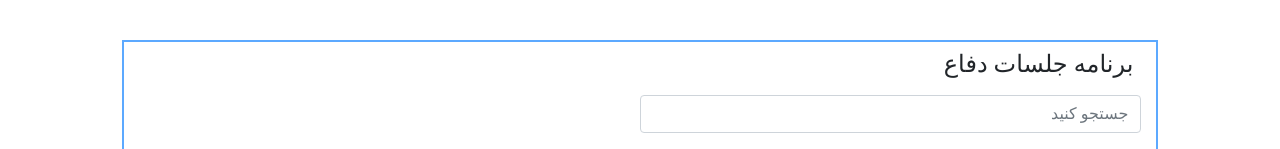
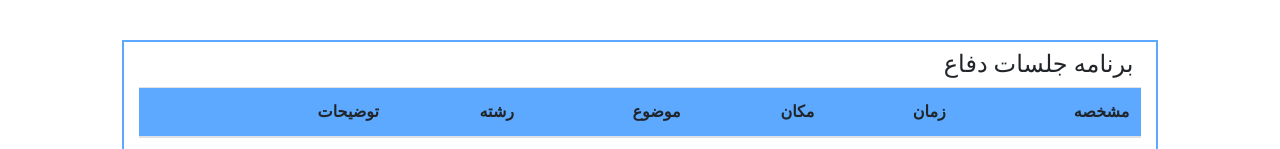
Before and after one commit to ashkantaravati/TDRRS, a Django app: a page that uses public/templates/public/defense_schedule.html in a window 1280 px wide. Shown: the part 140-289 px from the top of the page. Run offline with Django 3.2, Linux system fonts and the light colour scheme; data that the repository does not hold is empty; some libraries are stand-ins or nearby versions; some web fonts are replaced.

Commit message:
cm search input

```diff
--- a/public/templates/public/defense_schedule.html
+++ b/public/templates/public/defense_schedule.html
@@ -8,7 +8,7 @@
     <div class="col-12 table-responsive rtlDirection text-right blue-border">
      <h4 class="m-2 "> برنامه جلسات دفاع </h4>
      <div>
-     <input class="form-control my-3" id="myInput" onkeyup="myFunction()"  type="text" placeholder="جستجو کنید" style="width: 50%;">
+     <!-- <input class="form-control my-3" id="myInput" onkeyup="myFunction()"  type="text" placeholder="جستجو کنید" style="width: 50%;"> -->
      <!-- <button class="btn btn-primary"  >search</button> -->
     </div>
             <table class="table table-hover" id="myTable">
```
